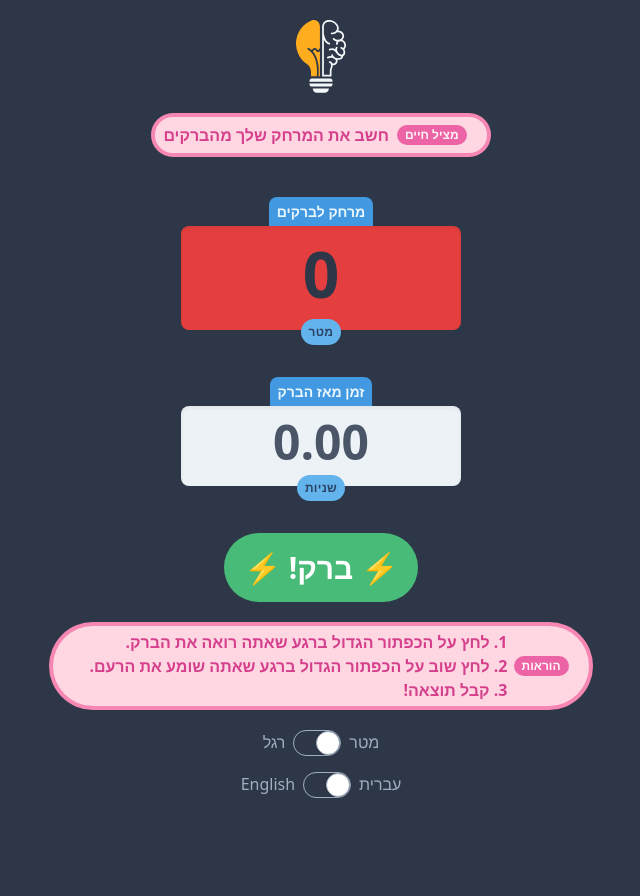
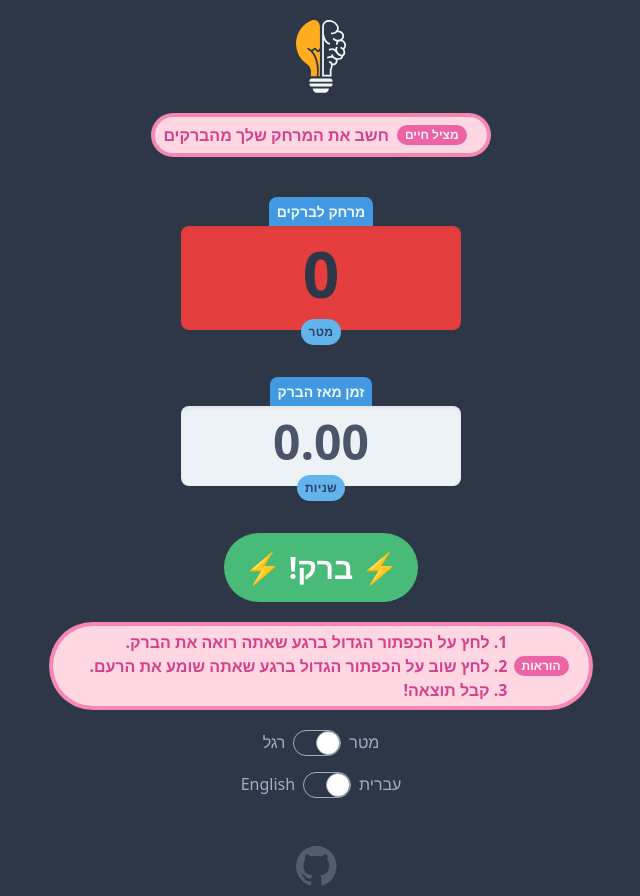
Before and after one commit to Yiddishe-Kop/lightning-distance, a Vue app: page / in a window 1280 px wide. Shown: the whole page, without its empty margins (319-959 px from the left). Before the commit the page ends 800 px from the top, so only its background shows below. Built offline with nearby package versions, Linux system fonts and the light colour scheme.

Commit message:
added Git Hub link

```diff
--- a/src/App.vue
+++ b/src/App.vue
@@ -37,10 +37,22 @@
       <i-switch @change="toggleUnit" :is-on="unit == 'M'" class="mx-2" />
       {{lang == 'en' ? 'feet' : 'רגל' }}
     </div>
-    <div class="settings flex justify-center text-gray-500">
+    <div class="settings flex justify-center text-gray-500 mb-5">
       עברית
       <i-switch @change="toggleLang" :is-on="lang == 'he'" class="mx-2" />English
     </div>
+    <a href="https://github.com/Yiddishe-Kop/lightning-distance" target="_blank">
+      <svg
+        xmlns="http://www.w3.org/2000/svg"
+        viewBox="0 0 24 24"
+        class="github mx-auto mt-12 opacity-25 hover:opacity-100"
+      >
+        <path
+          d="M11.135,1.665A9.733,9.733,0,0,0,8.06,20.632c.486.09.664-.211.664-.468,0-.231-.008-.843-.013-1.656C6,19.1,5.432,17.2,5.432,17.2a2.579,2.579,0,0,0-1.08-1.424c-.884-.6.066-.591.066-.591a2.043,2.043,0,0,1,1.491,1A2.072,2.072,0,0,0,8.741,17a2.082,2.082,0,0,1,.618-1.3c-2.161-.246-4.433-1.081-4.433-4.81a3.763,3.763,0,0,1,1-2.612,3.5,3.5,0,0,1,.1-2.575s.817-.262,2.676,1a9.239,9.239,0,0,1,4.872,0c1.858-1.259,2.674-1,2.674-1a3.491,3.491,0,0,1,.1,2.575,3.757,3.757,0,0,1,1,2.612c0,3.738-2.275,4.561-4.443,4.8a2.326,2.326,0,0,1,.66,1.8c0,1.3-.012,2.35-.012,2.67,0,.26.175.563.67.467A9.734,9.734,0,0,0,11.135,1.665Z"
+          transform="translate(-1.404 -1.665)"
+        />
+      </svg>
+    </a>
   </div>
 </template>
 
@@ -49,6 +61,7 @@ import Logo from "./components/Logo.vue";
 import Alert from "./components/Alert.vue";
 import Result from "./components/Result.vue";
 import iSwitch from "./components/Switch.vue";
+import Icon from "./components/Icon.vue";
 
 // metres/second
 const SPEED_OF_LIGHT = 299792458;
@@ -65,7 +78,8 @@ export default {
     Logo,
     Alert,
     Result,
-    iSwitch
+    iSwitch,
+    Icon
   },
   data() {
     return {
@@ -168,4 +182,10 @@ export default {
     }
   }
 }
+
+svg.github {
+  width: 50px;
+  fill: rgb(190, 211, 224);
+  transition: all 0.2s ease-in;
+}
 </style>
--- a/src/components/Logo.vue
+++ b/src/components/Logo.vue
@@ -33,7 +33,7 @@ export default {
 };
 </script>
 
-<style lang="scss">
+<style lang="scss" scoped>
 svg {
   @apply mx-auto my-5;
   transition: all 0.2s ease;
```
